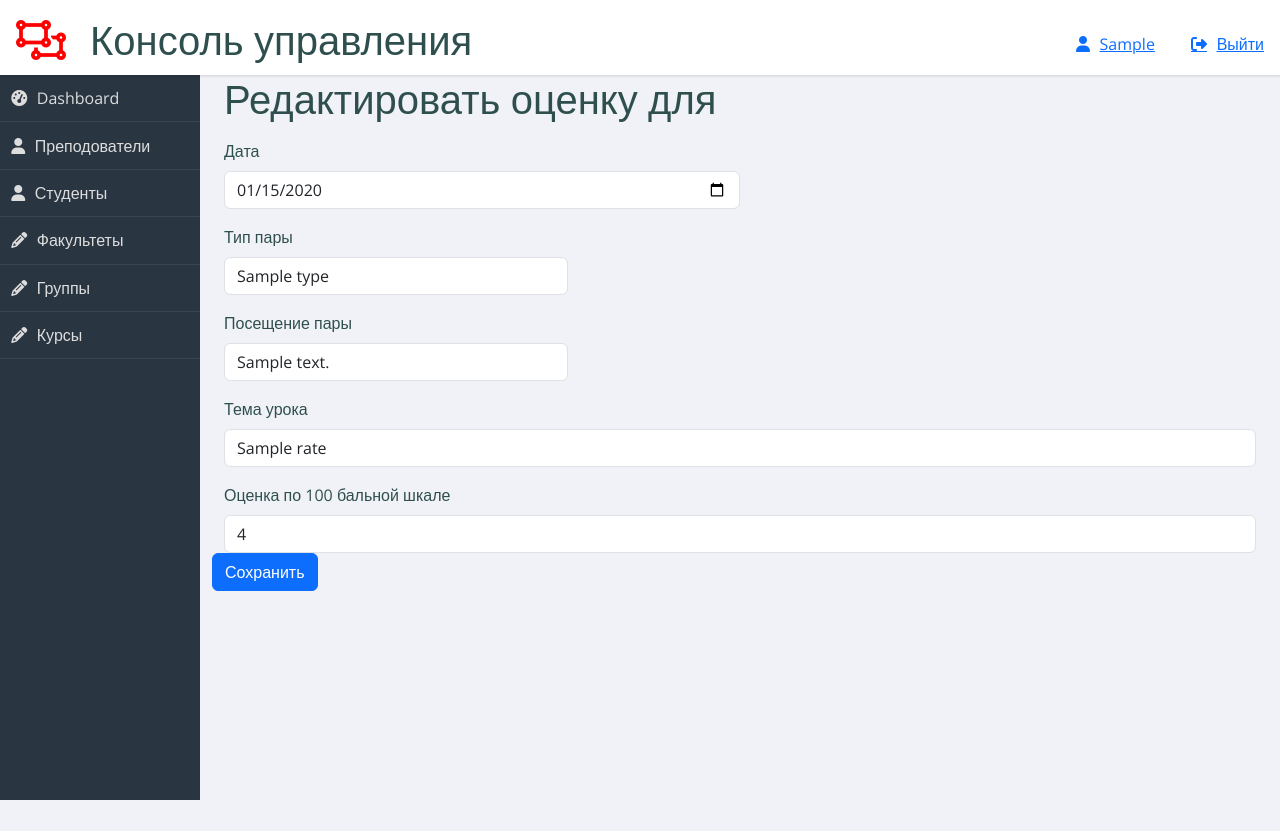
After one commit to Sadyr/univer.mylib.kz, a Flask app: a page that uses main_app/admin/templates/admin/mark/update_rate.html in a window 1280 px wide. The commit adds this page. Shown: the top 831 px of the page. Run offline with Flask 3, Linux system fonts and the light colour scheme; the visitor is signed in with stand-in values (Sample User, id 1); tables that the repository leaves empty hold one stand-in row (values such as "Sample post"); some libraries are stand-ins or nearby versions.

Commit message:
update models

```diff
--- a/main_app/admin/templates/admin/mark/update_mark.html
+++ b/main_app/admin/templates/admin/mark/update_mark.html
@@ -8,7 +8,7 @@
             <label for="control_point_id">Тип контроля </label>
             <select id="control_point_id" class="form-control"   name="control_point_id"
             >
-            <option selected value="{{ mark.id }}">{{ mark.control_point.name }}</option>
+            <option selected value="{{ mark.control_point_id }}">{{ mark.control_point.name }}</option>
 
             {% for control_point in control_points %}
               <option value="{{ control_point.id }}">{{ control_point.name }} </option>
--- /dev/null
+++ b/main_app/admin/templates/admin/mark/update_rate.html
@@ -0,0 +1,71 @@
+{% extends 'base_admin.html' %} {% block content %}
+<div class="container">
+    <h1>Редактировать оценку для </h1>
+
+    <form action="#" method="post" >
+
+        <div class="form-group col-md-6">
+            <label for="datetime">Дата</label>
+            <input
+              type="date"
+              class="form-control"
+              id="datetime"
+              name="datetime"
+              value="{{rate.datetime}}"
+
+            />
+
+
+    </div>
+
+        <div class="form-group col-md-4">
+            <label for="lesson_type_id">Тип пары </label>
+            <select id="lesson_type_id" class="form-control"   name="lesson_type_id"
+            >
+            <option selected value="{{ rate.lesson_type_id }}">{{ rate.lesson_type.name }}</option>
+
+            {% for lesson_type in lesson_types %}
+              <option value="{{ lesson_type.id }}">{{ lesson_type.name }} </option>
+                {% endfor %}
+            </select>
+          </div>
+          <div class="form-group col-md-4">
+            <label for="visit">Посещение пары</label>
+            <select id="lesson_type_id" class="form-control"   name="visit"
+            >
+            <option selected value="{{ rate.visit }}">{{ rate.visit }}</option>
+
+              <option value="Был">Был</option>
+              <option value="Был">Отсутствовал</option>
+
+            </select>
+          </div>
+
+          <div class="form-group">
+            <label for="subject">Тема урока</label>
+            <input
+              type="text"
+              class="form-control"
+              id="subject"
+              name="subject"
+              value="{{rate.subject}}"
+            />
+          </div>
+          <div class="form-group">
+            <label for="rate">Оценка по 100 бальной шкале</label>
+            <input
+              type="text"
+              class="form-control"
+              id="rate"
+              name="rate"
+              value="{{rate.rate}}"
+
+            />
+          </div>
+
+
+      </div>
+      <button type="submit" class="btn btn-primary">Сохранить</button>
+    </form>
+
+  {% endblock %}
--- a/main_app/admin/views/mark.py
+++ b/main_app/admin/views/mark.py
@@ -22,8 +22,9 @@ from main_app.models.init_db import init_database,insert_main_data, insert_basic
 def show_marks(student_id, group_id):
     group_teachers_courses = get_group_teachers_courses(group_id)
     marks = get_marks_by_student(student_id)
+    rates=get_rates_by_student(student_id)
     student=get_student(student_id)
-    return render_template('admin/mark/marks.html',student=student, marks=marks, group_teachers_courses=group_teachers_courses, group_id=group_id)
+    return render_template('admin/mark/marks.html',rates=rates, student=student, marks=marks, group_teachers_courses=group_teachers_courses, group_id=group_id)
 
 def get_student(id):
     with g.database  as db:
@@ -131,10 +132,87 @@ def add_object(object):
             db.add(object)
             db.commit()
 
+#def get_rates(student_id, group_id, semester_id, course_id, teacher_id):
+ #   rates = get_marks_by_student(student_id)
 
 
-def update_mark():
-    pass
+def get_rates_by_student(student_id):
+    with g.database  as db:
+        stmt = Select(Rate).filter(Rate.student_id == student_id)
+        try:
+            rates = db.scalars(stmt).all()
+        except NoResultFound:
+            rates = 0
+    return rates
 
-def delete_mark():
-    pass
+@bp.route('/add_rate/<int:student_id>$<int:group_id>$<int:semester_id>$<int:course_id>$<int:teacher_id>', methods=('GET', 'POST'))
+@routes.login_required
+def add_rate(group_id,student_id, semester_id,course_id,teacher_id ):
+    course = get_course(course_id)
+    lesson_types = get_lesson_types()
+    if request.method == 'POST':
+        student_id=student_id
+        college_group_id=group_id
+        course_id=course_id
+        teacher_id=teacher_id
+        semester_id=semester_id
+        rate=request.form['rate']
+        lesson_type_id=request.form['lesson_type_id']
+        datetime=request.form['datetime']
+        visit=request.form['visit']
+        subject=request.form['subject']
+
+
+        rate = Rate(
+            subject=subject,
+            student_id=student_id,college_group_id=college_group_id,
+            course_id=course_id,teacher_id=teacher_id,
+           semester_id=semester_id,
+            rate=rate, lesson_type_id=lesson_type_id, datetime=datetime,visit=visit,
+        )
+        add_object(rate)
+        return redirect(url_for('admin.show_marks', student_id=student_id, group_id=group_id))
+    else:
+        return render_template('admin/mark/add_rate.html',group_id=group_id,student_id=student_id, semester_id=semester_id,course=course,teacher_id=teacher_id, lesson_types=lesson_types)
+
+
+def get_lesson_types():
+    with g.database  as db:
+        lesson_types = db.query(Lesson_type).all()
+        return lesson_types
+
+@bp.route('/update_rate/<int:rate_id>$<int:student_id>$<int:group_id>', methods=('GET', 'POST'))
+@routes.login_required
+def update_rate(rate_id, group_id, student_id):
+    if request.method == 'POST':
+        with  g.database as db:
+            rate = db.query(Rate).filter(Rate.id==rate_id).first()
+            rate.rate=request.form['rate']
+            rate.lesson_type_id=request.form['lesson_type_id']
+            rate.datetime=request.form['datetime']
+            rate.visit=request.form['visit']
+            rate.subject=request.form['subject']
+            db.commit()
+            return redirect(url_for('admin.show_marks',group_id=group_id, student_id=student_id ))
+    else:
+        rate = get_rate(rate_id)
+        lesson_types = get_lesson_types()
+        return render_template('admin/mark/update_rate.html',lesson_types=lesson_types ,rate=rate )
+
+def get_rate(rate_id):
+    with g.database  as db:
+            stmt = Select(Rate).filter(Rate.id == rate_id)
+            try:
+                rate = db.scalars(stmt).one()
+            except NoResultFound:
+                rate = 0
+    return rate
+
+@bp.route('/delete_rate/<int:rate_id>$<int:student_id>$<int:group_id>')
+@routes.login_required
+def delete_rate(rate_id, student_id, group_id):
+    with g.database as db:
+        rate = get_rate(rate_id)
+        db.delete(rate)
+        db.commit()
+    return redirect(url_for('admin.show_marks', student_id=student_id, group_id=group_id))
--- a/main_app/models/teacher.py
+++ b/main_app/models/teacher.py
@@ -22,9 +22,9 @@ class Teacher(Base):
     department = relationship('Department', back_populates="teacher", lazy='subquery')
     gender = relationship('Gender', back_populates="teacher", lazy='subquery')
     position = relationship('Position', back_populates="teacher", lazy='subquery')
-    teacher_course = relationship('Teacher_course',back_populates="teacher", lazy='subquery')
-    mark = relationship('Mark',back_populates="teacher", lazy='subquery')
-    rate = relationship('Rate',back_populates="teacher", lazy='subquery')
+    teacher_course = relationship('Teacher_course',back_populates="teacher")
+    mark = relationship('Mark',back_populates="teacher")
+    rate = relationship('Rate',back_populates="teacher")
 
 
 
```
Also changed, not shown: main_app/admin/templates/admin/mark/add_rate.html (added, +63 -0 lines), main_app/admin/templates/admin/mark/marks.html (+87 -1 lines), main_app/models/common.py (+6 -6 lines), main_app/models/course.py (+5 -4 lines).
